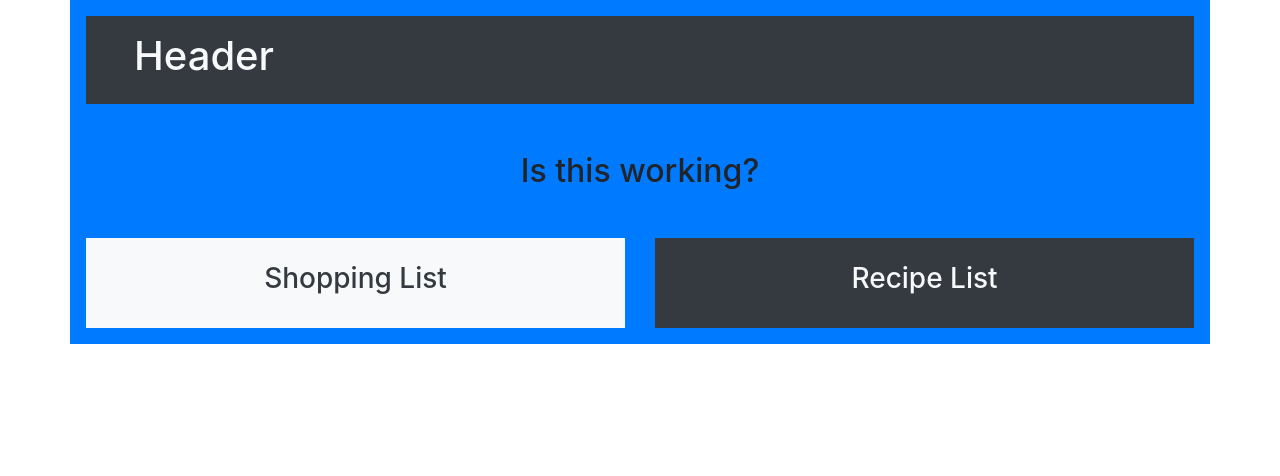
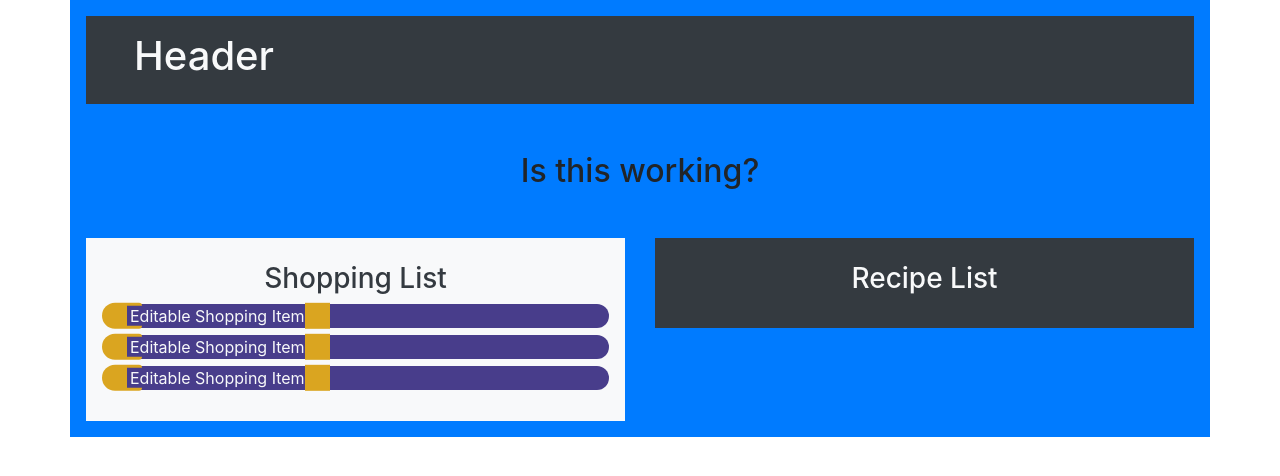
Before and after one commit to RyanLawWilson/RecipeBook, an Angular app: page / in a window 1280 px wide. Shown: the top 476 px of the page. Built offline with nearby package versions, Linux system fonts and the light colour scheme.

Commit message:
Create cool decor for the shopping-edit component

```diff
--- a/src/app/shopping-list/shopping-edit/shopping-edit.component.css
+++ b/src/app/shopping-list/shopping-edit/shopping-edit.component.css
@@ -0,0 +1,49 @@
+.edit-container {
+
+    background-color: darkslateblue;
+    border-radius: 20px;
+    position: relative;
+    display: block;
+    border-top-right-radius: 20px;
+    border-bottom-right-radius: 20px;
+    margin: 7px 0 7px 3px;
+    padding: 0 25px;
+}
+
+.edit-decoration {
+    --dec-width: 25px;
+    --dec-height: 110%;
+    --dec-arm-width: 15px;
+
+    position: absolute;
+    background-color: goldenrod;
+    width: 25px;
+    height: 110%;
+    top: 50%;
+    transform: translateY(-50%);
+}
+
+.edit-decoration--left {
+    border-top-left-radius: 20px;
+    border-bottom-left-radius: 20px;
+    left: -3px;
+}
+
+.edit-decoration--left::before, .edit-decoration--left::after {
+    content: "";
+    position: absolute;
+    width: 15px;
+    height: 12%;
+    left: 25px;
+    background-color: goldenrod;
+}
+
+.edit-decoration--left::before {
+    top: 0;
+    border-top-right-radius: 5px;
+}
+
+.edit-decoration--left::after {
+    bottom: 0;
+    border-bottom-right-radius: 5px;
+}
--- a/src/app/shopping-list/shopping-edit/shopping-edit.component.html
+++ b/src/app/shopping-list/shopping-edit/shopping-edit.component.html
@@ -1 +1,5 @@
-<p>shopping-edit works!</p>
+<div class="edit-container">
+    <div class="d-inline-block edit-decoration edit-decoration--left">&nbsp;</div>
+    <span class="text-light">Editable Shopping Item</span>
+    <div class="d-inline-block edit-decoration edit-decoration--right">&nbsp;</div>
+</div>
--- a/src/app/shopping-list/shopping-list.component.html
+++ b/src/app/shopping-list/shopping-list.component.html
@@ -1,3 +1,4 @@
 <div class="recipe-list text-dark bg-light py-4 px-3">
     <h3 class="text-center">Shopping List</h3>
+    <app-shopping-edit *ngFor="let n of [1,2,3]"></app-shopping-edit>
 </div>
```
